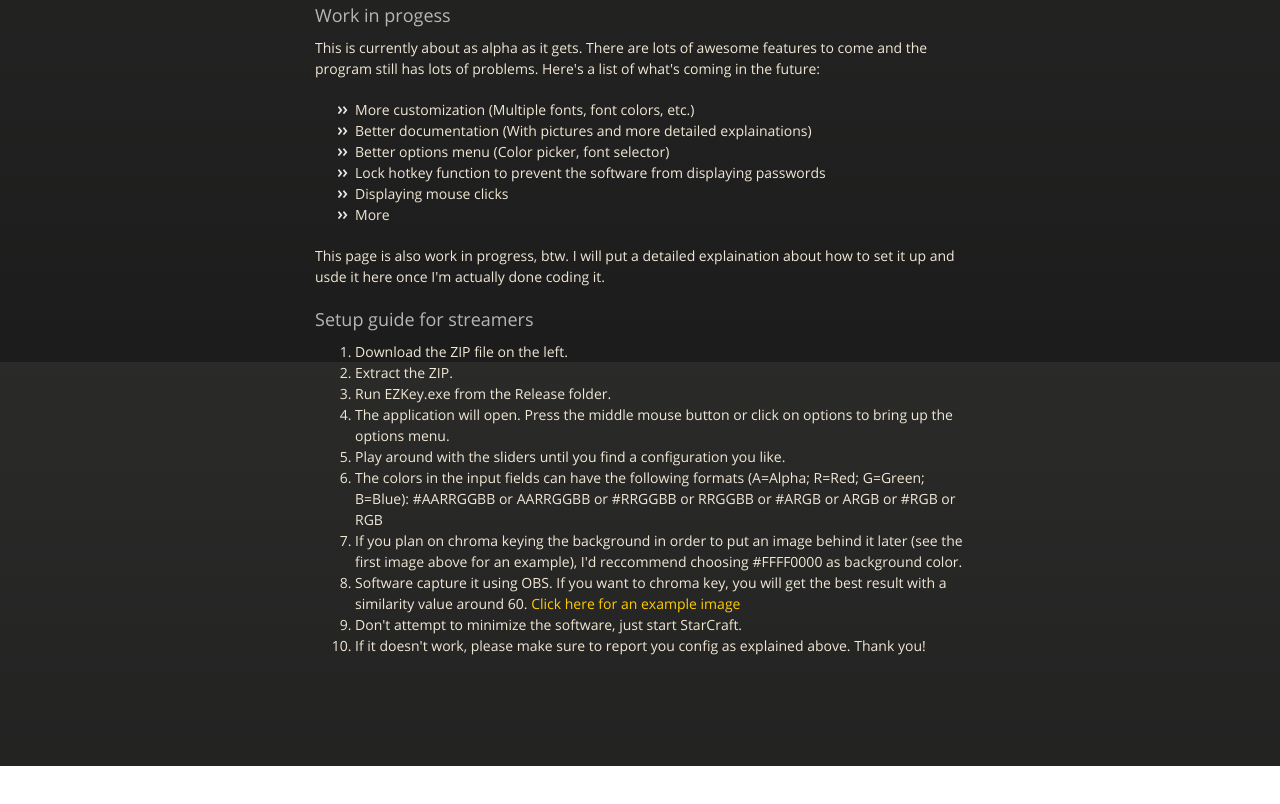
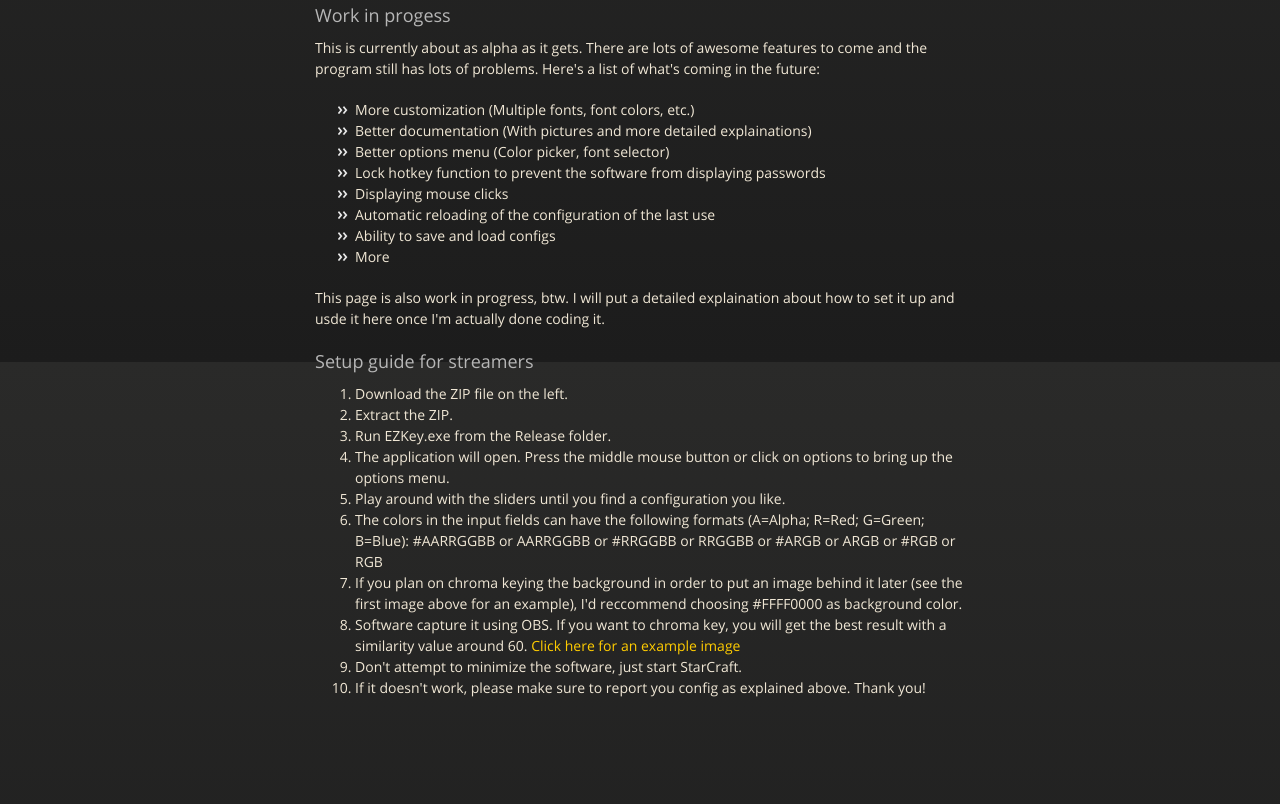
Before and after one commit to TwoFX/EZKey, a plain HTML site: page index.html in a window 1280 px wide. Shown: the part 1238-2042 px from the top of the page. Before the commit the page ends 2004 px from the top, so only its background shows below. Drawn offline with nearby package versions, Linux system fonts and the light colour scheme.

```diff
--- a/index.html
+++ b/index.html
@@ -62,6 +62,8 @@
 <li>Better options menu (Color picker, font selector)</li>
 <li>Lock hotkey function to prevent the software from displaying passwords</li>
 <li>Displaying mouse clicks</li>
+<li>Automatic reloading of the configuration of the last use</li>
+<li>Ability to save and load configs</li>
 <li>More</li>
 </ul><p>This page is also work in progress, btw. I will put a detailed explaination about how to set it up and usde it here once I'm actually done coding it.</p>
 
```
Also changed, not shown: params.json (+1 -1 lines).
